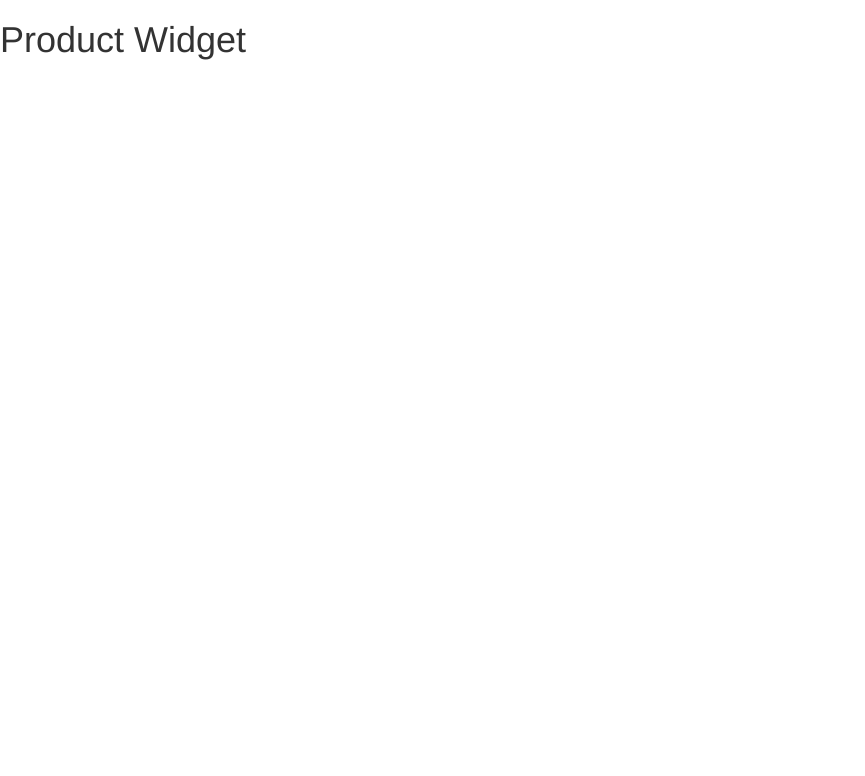
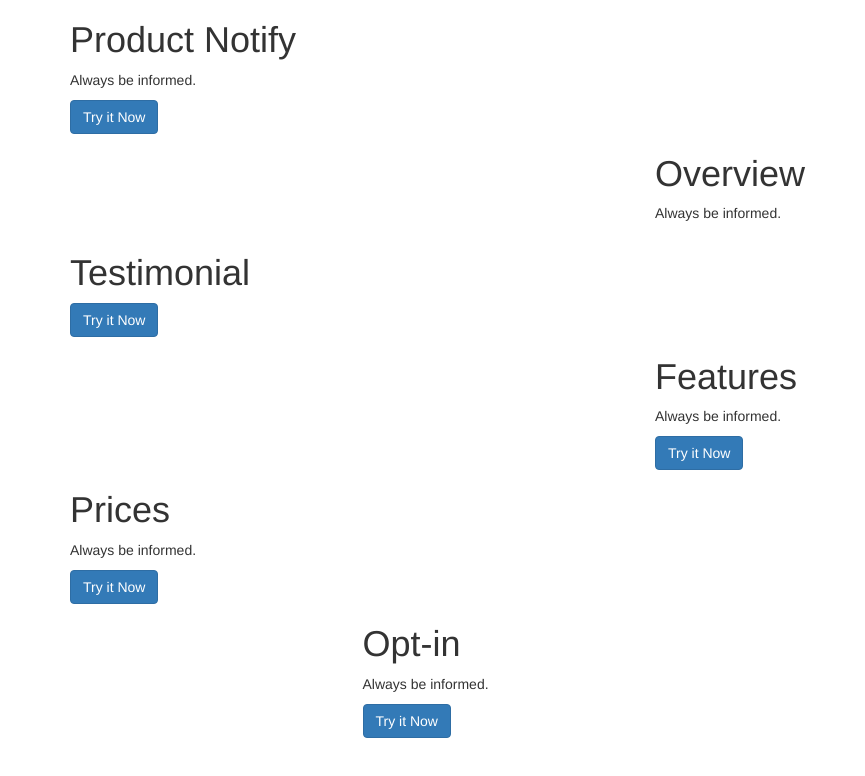
Before and after one commit to quangv/bootstrap-sales-page, a website: page index.html in a window 1280 px wide. Shown: the whole page, without its empty margins (0-865 px from the left). Drawn offline with nearby package versions, Linux system fonts and the light colour scheme.

Commit message:
sales page sections

```diff
--- a/index.html
+++ b/index.html
@@ -10,6 +10,54 @@
     <script src="//cdnjs.cloudflare.com/ajax/libs/twitter-bootstrap/3.3.6/js/bootstrap.min.js"></script>
   </head>
   <body>
-    <h1>Product Widget</h1>
+    <div class="container">
+
+      <div class="row">
+        <div class="col-sm-6">
+          <h1>Product Notify</h1>
+          <p>Always be informed.</p>
+          <button class="btn btn-primary">Try it Now</button>
+        </div><!--/.col-->
+      </div><!--/.row-->
+
+      <div class="row">
+        <div class="col-sm-6 col-sm-offset-6">
+          <h1>Overview</h1>
+          <p>Always be informed.</p>
+        </div><!--/.col-->
+      </div><!--/.row-->
+
+      <div class="row">
+        <div class="col-sm-6">
+          <h1>Testimonial</h1>
+          <button class="btn btn-primary">Try it Now</button>
+        </div><!--/.col-->
+      </div><!--/.row-->
+
+      <div class="row">
+        <div class="col-sm-6 col-sm-offset-6">
+          <h1>Features</h1>
+          <p>Always be informed.</p>
+          <button class="btn btn-primary">Try it Now</button>
+        </div><!--/.col-->
+      </div><!--/.row-->
+
+      <div class="row">
+        <div class="col-sm-6">
+          <h1>Prices</h1>
+          <p>Always be informed.</p>
+          <button class="btn btn-primary">Try it Now</button>
+        </div><!--/.col-->
+      </div><!--/.row-->
+
+      <div class="row">
+        <div class="col-sm-6 col-sm-offset-3">
+          <h1>Opt-in</h1>
+          <p>Always be informed.</p>
+          <button class="btn btn-primary">Try it Now</button>
+        </div><!--/.col-->
+      </div><!--/.row-->
+
+    </div><!--/.container-->
   </body>
 </html>
```
